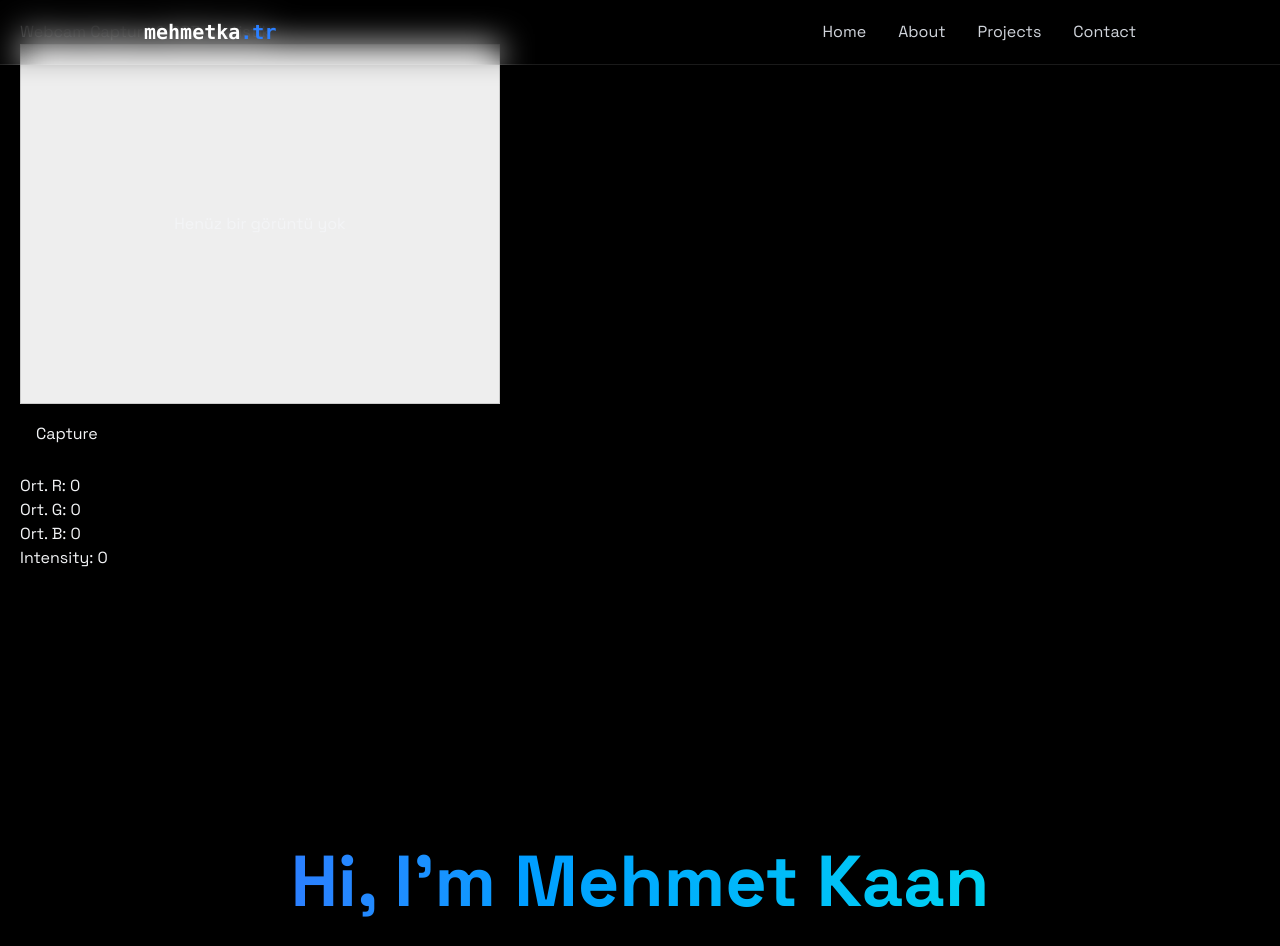
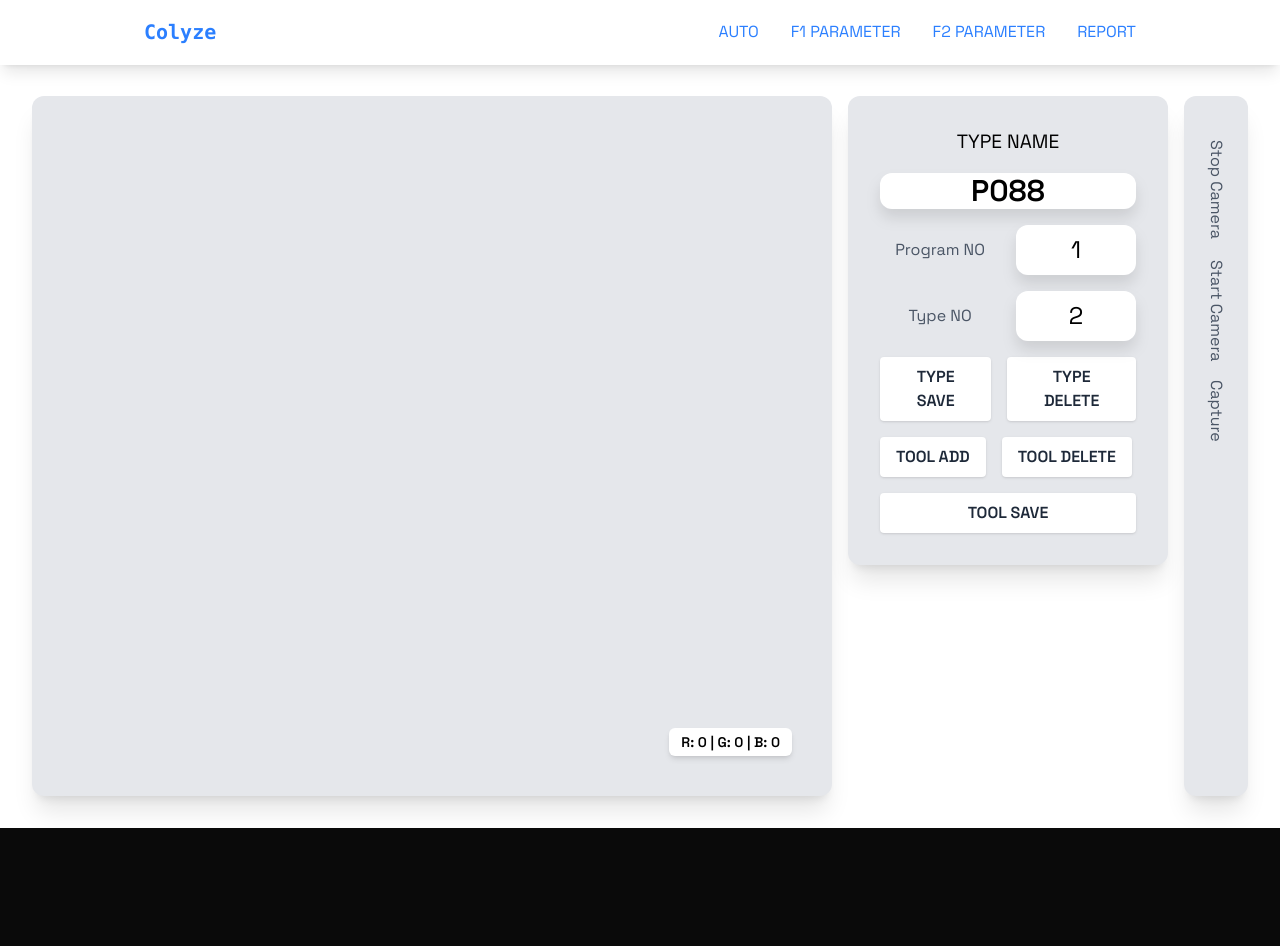
Before and after one commit to MehmetKaTR/project_colyze, a React (Vite) app in the folder colyze/: page / in a window 1280 px wide. Shown: the top 946 px of the page. After the commit the page ends 828 px from the top, so only its background shows below. Built offline with nearby package versions, Linux system fonts and the light colour scheme; no server answers.

Commit message:
camera reacordin on screen and home ui adjustement

```diff
--- a/colyze/index.html
+++ b/colyze/index.html
@@ -8,7 +8,7 @@
       rel="stylesheet"
     />
     <meta name="viewport" content="width=device-width, initial-scale=1.0" />
-    <title>Bits of Kaan's Mind</title>
+    <title>Agasan Colyze</title>
   </head>
   <body>
     <div id="root"></div>
--- a/colyze/src/App.jsx
+++ b/colyze/src/App.jsx
@@ -7,7 +7,6 @@ import { About } from "./components/sections/About";
 import { Projects } from "./components/sections/Projects";
 import "./index.css"
 import { Contact } from "./components/sections/Contact";
-import Camera from './components/Camera';
 
 function App() {
   const [isLoaded, setIsLoaded] = useState(false);
@@ -20,13 +19,17 @@ function App() {
           isLoaded ? "opacity-100" : "opacity-0"
         } bg-black text-gray-100`}
       >
-        <Camera />
+        {/*<Camera />*/}
+
         <Navbar menuOpen={menuOpen} setMenuOpen={setMenuOpen} />
         <MobileMenu menuOpen={menuOpen} setMenuOpen={setMenuOpen} />
+
         <Home />
+        {/*
         <About />
         <Projects />
         <Contact />
+        */}
       </div>
     </>
   )
--- a/colyze/src/components/Camera.jsx
+++ b/colyze/src/components/Camera.jsx
@@ -1,62 +1,44 @@
-import { useState } from 'react';
+// Camera.jsx
+import React, { useEffect, useState, useRef } from 'react';
 
-function Camera() {
-  const [imgSrc, setImgSrc] = useState(null);
-  const [stats, setStats] = useState({ avg_r: 0, avg_g: 0, avg_b: 0, intensity: 0 });
+const Camera = ({ isRunning }) => {
+  const [imageSrc, setImageSrc] = useState('');
+  const [rgb, setRgb] = useState({ r: 0, g: 0, b: 0 });
+  const intervalRef = useRef(null);
 
-  const handleCapture = async () => {
+  useEffect(() => {
+    intervalRef.current = setInterval(fetchImage, 500);
+
+    return () => clearInterval(intervalRef.current);
+  }, [isRunning]);
+
+  const fetchImage = async () => {
     try {
-      const res = await fetch('http://localhost:5000/capture');
-      const data = await res.json();
-      if (data.error) {
-        alert(data.error);
-        return;
+      const response = await fetch('http://localhost:5050/capture');
+      const data = await response.json();
+      if (data.image) {
+        setImageSrc(data.image);
+        setRgb({ r: data.avg_r, g: data.avg_g, b: data.avg_b });
       }
-      setImgSrc(data.image);
-      setStats({
-        avg_r: data.avg_r,
-        avg_g: data.avg_g,
-        avg_b: data.avg_b,
-        intensity: data.intensity
-      });
-    } catch (err) {
-      console.error(err);
+    } catch (error) {
+      console.error('Görüntü alınamadı:', error);
     }
   };
 
   return (
-    <div style={{ padding: 20 }}>
-      <h1>Webcam Capture &amp; RGB Statistik</h1>
-
-      <div
-        style={{
-          width: 480,
-          height: 360,
-          border: '1px solid #ccc',
-          display: 'flex',
-          alignItems: 'center',
-          justifyContent: 'center',
-          background: '#eee'
-        }}
-      >
-        {imgSrc
-          ? <img src={imgSrc} alt="capture" style={{ maxWidth: '100%', maxHeight: '100%' }} />
-          : <span>Henüz bir görüntü yok</span>
-        }
-      </div>
-
-      <button onClick={handleCapture} style={{ marginTop: 10, padding: '8px 16px' }}>
-        Capture
-      </button>
-
-      <div style={{ marginTop: 20 }}>
-        <p>Ort. R: {stats.avg_r}</p>
-        <p>Ort. G: {stats.avg_g}</p>
-        <p>Ort. B: {stats.avg_b}</p>
-        <p>Intensity: {stats.intensity}</p>
+    <div className="relative w-full h-full flex justify-center items-center rounded-xl overflow-hidden">
+      {imageSrc && (
+        <img
+          src={imageSrc}
+          alt="camera"
+          className="object-cover w-full h-full"
+        />
+      )}
+      <div className="absolute bottom-2 right-2 bg-white bg-opacity-75 px-3 py-1 rounded-md shadow-md text-black text-sm font-semibold">
+        R: {rgb.r} | G: {rgb.g} | B: {rgb.b}
       </div>
     </div>
   );
-}
+};
 
 export default Camera;
--- /dev/null
+++ b/colyze/src/components/ControlPanel.jsx
@@ -0,0 +1,70 @@
+import React from 'react';
+
+const ControlPanel = () => {
+  return (
+    <>
+      <div className="w-[400px] h-full bg-gray-200 rounded-xl p-8 shadow-xl text-black flex flex-col space-y-4">
+        <p className="flex justify-center text-[1.2rem]">TYPE NAME</p>
+        <div className="w-full h-full flex justify-center bg-white drop-shadow-xl rounded-xl text-3xl font-semibold">P088</div>
+
+        <div className="flex flex-row items-center space-x-4">
+          <div className="flex justify-center items-center text-gray-600 text-[1rem] text-center w-[120px]">
+            Program NO
+          </div>
+          <div className="flex justify-center items-center bg-white drop-shadow-xl rounded-xl text-2xl w-[120px] h-[50px]">
+            1
+          </div>
+        </div>
+
+        <div className="flex flex-row items-center space-x-4">
+          <div className="flex justify-center items-center text-gray-600 text-[1rem] text-center w-[120px]">
+            Type NO
+          </div>
+          <div className="flex justify-center items-center bg-white drop-shadow-xl rounded-xl text-2xl w-[120px] h-[50px]">
+            2
+          </div>
+        </div>
+
+        <div className="flex flex-row items-center space-x-4">
+          <button className="bg-white hover:bg-gray-100 text-gray-800 font-semibold py-2 px-4 rounded shadow">
+            TYPE SAVE
+          </button>
+
+          <button className="bg-white hover:bg-gray-100 text-gray-800 font-semibold py-2 px-4 rounded shadow">
+            TYPE DELETE
+          </button>
+        </div>
+
+        <div className="flex flex-row items-center space-x-4">
+          <button className="bg-white hover:bg-gray-100 text-gray-800 font-semibold py-2 px-4 rounded shadow">
+            TOOL ADD
+          </button>
+
+          <button className="bg-white hover:bg-gray-100 text-gray-800 font-semibold py-2 px-4 rounded shadow">
+            TOOL DELETE
+          </button>
+        </div>
+
+        <div className="flex flex-row items-center space-x-4">
+          <button className="w-full bg-white hover:bg-gray-100 text-gray-800 font-semibold py-2 px-4 rounded shadow">
+            TOOL SAVE
+          </button>
+        </div>
+      </div>
+
+      <div className="w-[16px] bg-gray-200 rounded-xl p-8 shadow-xl text-black flex flex-col space-y-24">
+        <div className="transform rotate-90 whitespace-nowrap text-gray-600 cursor-pointer hover:text-blue-500 active:text-blue-700 active:shadow-inner active:shadow-blue-500">
+          Stop Camera
+        </div>
+        <div className="transform rotate-90 whitespace-nowrap text-gray-600 cursor-pointer hover:text-blue-500 active:text-blue-700 active:shadow-inner active:shadow-blue-500">
+          Start Camera
+        </div>
+        <div className="transform rotate-90 whitespace-nowrap text-gray-600 cursor-pointer hover:text-blue-500 active:text-blue-700 active:shadow-inner active:shadow-blue-500">
+          Capture
+        </div>
+      </div>
+    </>
+  );
+};
+
+export default ControlPanel;
--- a/colyze/src/components/LoadingScreen.jsx
+++ b/colyze/src/components/LoadingScreen.jsx
@@ -2,7 +2,7 @@ import { useEffect, useState } from "react";
 
 export const LoadingScreen = ({ onComplete }) => {
   const [text, setText] = useState("");
-  const fullText = "<Hello World />";
+  const fullText = "Agasan Colyze";
 
   useEffect(() => {
     let index = 0;
@@ -24,7 +24,7 @@ export const LoadingScreen = ({ onComplete }) => {
 
   return (
     <div className="fixed inset-0 z-50 bg-black text-gray-100 flex flex-col items-center justify-center">
-      <div className="mb-4 text-4xl font-mono font-bold">
+      <div className="mb-4 text-4xl font-semibold">
         {text} <span className="animate-blink ml-1"> | </span>
       </div>
 
--- a/colyze/src/components/Navbar.jsx
+++ b/colyze/src/components/Navbar.jsx
@@ -10,7 +10,7 @@ export const Navbar = ({ menuOpen, setMenuOpen }) => {
         <div className="flex justify-between items-center h-16">
           <a href="#home" className="font-mono text-xl font-bold text-white">
             {" "}
-            mehmetka<span className="text-blue-500">.tr</span>{" "}
+            <span className="text-blue-500">Colyze</span>{" "}
           </a>
 
           <div
@@ -23,31 +23,31 @@ export const Navbar = ({ menuOpen, setMenuOpen }) => {
           <div className="hidden md:flex items-center space-x-8">
             <a
               href="#home"
-              className="text-gray-300 hove:text-white transition-colors"
+              className="text-blue-500 hove:text-white transition-colors"
             >
               {" "}
-              Home
+              AUTO
             </a>
             <a
               href="#about"
-              className="text-gray-300 hove:text-white transition-colors"
+              className="text-blue-500  hove:text-white transition-colors"
             >
               {" "}
-              About{" "}
+              F1 PARAMETER{" "}
             </a>
             <a
               href="#projects"
-              className="text-gray-300 hove:text-white transition-colors"
+              className="text-blue-500  hove:text-white transition-colors"
             >
               {" "}
-              Projects{" "}
+              F2 PARAMETER{" "}
             </a>
             <a
               href="#contact"
-              className="text-gray-300 hove:text-white transition-colors"
+              className="text-blue-500  hove:text-white transition-colors"
             >
               {" "}
-              Contact{" "}
+              REPORT{" "}
             </a>
           </div>
         </div>
--- a/colyze/src/components/sections/Home.jsx
+++ b/colyze/src/components/sections/Home.jsx
@@ -1,39 +1,23 @@
 import { RevealOnScroll } from "../RevealOnScroll";
+import Camera from '../Camera';
+import ControlPanel from "../ControlPanel";
 
 export const Home = () => {
   return (
     <section
       id="home"
-      className="min-h-screen flex items-center justify-center relative"
+      className="min-h-screen pt-24 px-8 pb-8 bg-white text-white"
     >
-      <RevealOnScroll>
-        <div className="text-center z-10 px-4">
-          <h1 className="text-5xl md:text-7xl font-bold mb-6 bg-gradient-to-r from-blue-500 to-cyan-400 bg-clip-text text-transparent leading-right">
-            Hi, I'm Mehmet Kaan
-          </h1>
+      <div className="flex space-x-4">
+        {/* İlk div */}
+        <div className="w-full h-[700px] bg-gray-200 rounded-xl p-8 shadow-xl text-black">
+        <Camera></Camera>
+        </div>
 
-          <p className="tex-gray-400 text-lg mb-8 max-w-lg mx-auto">
-          I’m a computer engineering student exploring AI, computer vision, and smart systems. From C# web apps to deep learning models
-           with PyTorch and OpenCV, I enjoy turning complex ideas into real-world solutions.
-          </p>
-          <div className="flex justify-center space-x-4">
-            <a
-              href="#projects"
-              className="bg-blue-500 text-white py-3 px-6 rounded font-medium transition relative overflow-hidden hover:-translate-y-0.5 hover:shadow-[0_0_15px_rgba(59, 130, 246, 0.4)]"
-            >
-              View Projects
-            </a>
+        {/* İkinci div */}
+        <ControlPanel></ControlPanel>
+      </div>
 
-            <a
-              href="#contact"
-              className="border border-blue-500/50 text-blue-500 py-3 px-6 rounded font-medium transition-all duration-200
-             hover:-translate-y-0.5 hover:shadow-[0_0_15px_rgba(59, 130, 246, 0.2)] hover:bg-blue-500/10"
-            >
-              Contact Me
-            </a>
-          </div>
-        </div>
-      </RevealOnScroll>
     </section>
   );
 };
```
Also changed, not shown: 1 other file (tests, documents, lock files or other folders).
